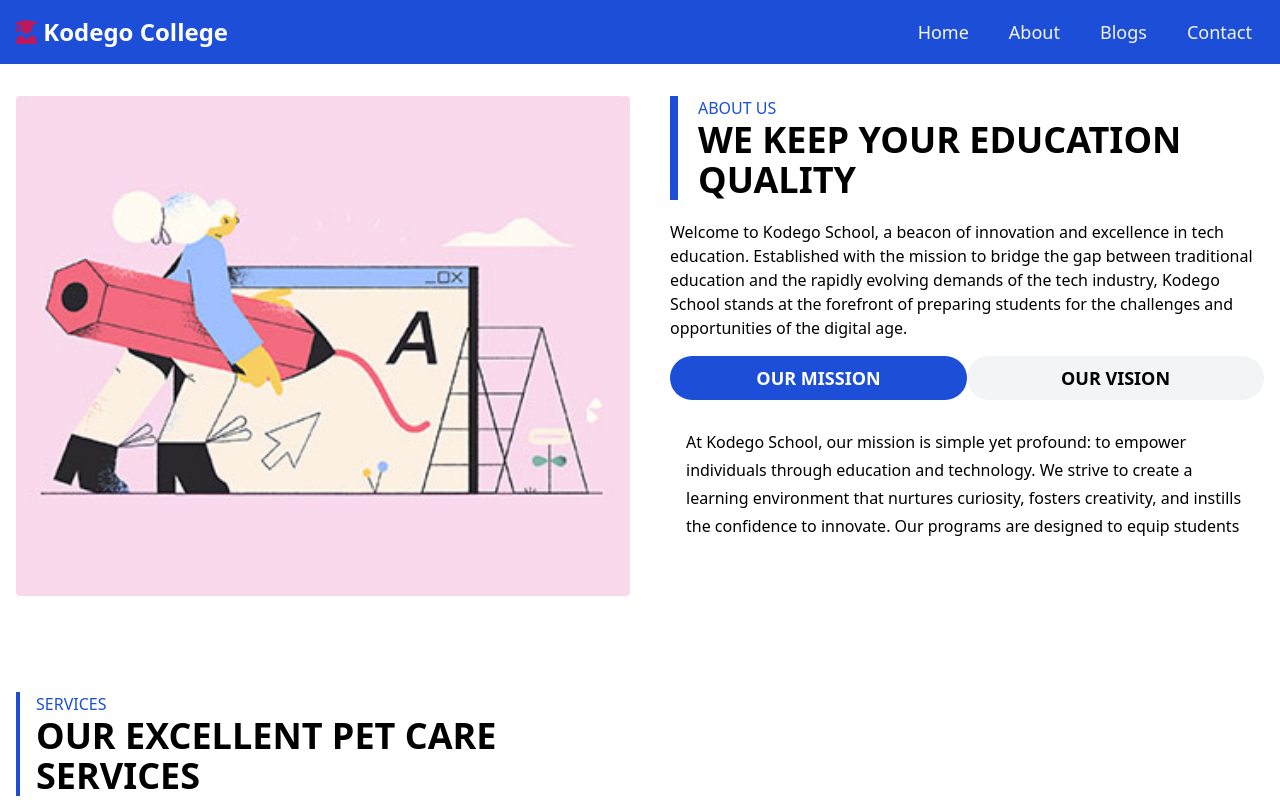
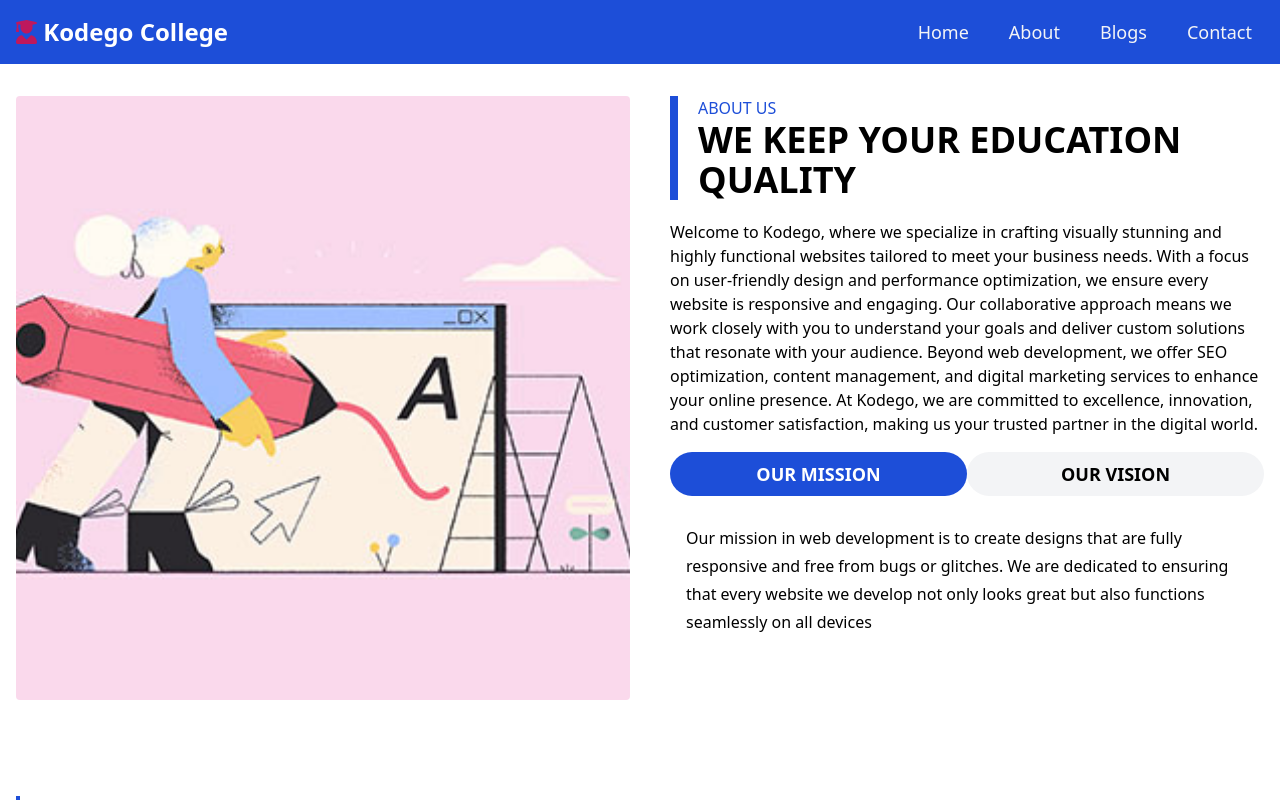
Before and after one commit to JohnJayvee/reactMP, a React (Vite) app: page /about in a window 1280 px wide. Shown: the top 800 px of the page. Built offline with nearby package versions, Linux system fonts and the light colour scheme; no server answers.

Commit message:
add mission vission

```diff
--- a/src/components/MissionVision.jsx
+++ b/src/components/MissionVision.jsx
@@ -25,7 +25,7 @@ const MissionVision = () => {
                         <h1 className="text-3xl lg:text-4xl uppercase font-bold mb-5">We Keep Your Education Quality</h1>
                     </div>
                     <p className="text-md mb-4">
-                        Welcome to Kodego School, a beacon of innovation and excellence in tech education. Established with the mission to bridge the gap between traditional education and the rapidly evolving demands of the tech industry, Kodego School stands at the forefront of preparing students for the challenges and opportunities of the digital age.
+                        Welcome to Kodego, where we specialize in crafting visually stunning and highly functional websites tailored to meet your business needs. With a focus on user-friendly design and performance optimization, we ensure every website is responsive and engaging. Our collaborative approach means we work closely with you to understand your goals and deliver custom solutions that resonate with your audience. Beyond web development, we offer SEO optimization, content management, and digital marketing services to enhance your online presence. At Kodego, we are committed to excellence, innovation, and customer satisfaction, making us your trusted partner in the digital world.
                     </p>
                     <div className="relative overflow-hidden">
                         <ul className="flex justify-between mb-3">
@@ -46,13 +46,14 @@ const MissionVision = () => {
                                 </button>
                             </li>
                         </ul>
-                        <div className="relative h-32">
+                        <div className="relative h-48">
                             <TransitionGroup className="relative h-full">
                                 {activeTab === 'mission' && (
                                     <CSSTransition key="mission" timeout={300} classNames="fade">
                                         <div className="absolute inset-0 leading-7 text-black p-4">
-                                            <p className="mb-4 text-md">
-                                                At Kodego School, our mission is simple yet profound: to empower individuals through education and technology. We strive to create a learning environment that nurtures curiosity, fosters creativity, and instills the confidence to innovate. Our programs are designed to equip students with the skills, knowledge, and mindset needed to thrive in today's fast-paced tech landscape.
+                                            <p className="mb-72 text-md">
+                                                Our mission in web development is to create designs that are fully responsive and free from bugs or glitches. We are dedicated to ensuring that every website we develop not only looks great but also functions seamlessly on all devices
+
                                             </p>
                                         </div>
                                     </CSSTransition>
@@ -61,7 +62,7 @@ const MissionVision = () => {
                                     <CSSTransition key="vision" timeout={300} classNames="fade">
                                         <div className="absolute inset-0 leading-7 text-black p-4">
                                             <p className="mb-4">
-                                                We envision a future where education is flexible, inclusive, and directly aligned with industry needs. Kodego School aims to be a global leader in tech education, constantly evolving and adapting our curriculum to stay ahead of technological advancements. We are committed to producing graduates who are not only proficient in their technical skills but also capable of critical thinking, problem-solving, and continuous learning.
+                                                Our vision is to set a new standard in web development by consistently delivering innovative and functional designs. We aspire to be recognized as leaders in creating user-friendly, aesthetically pleasing, and highly responsive websites that exceed client expectations and enhance the digital experience for all users.
                                             </p>
                                         </div>
                                     </CSSTransition>
```
